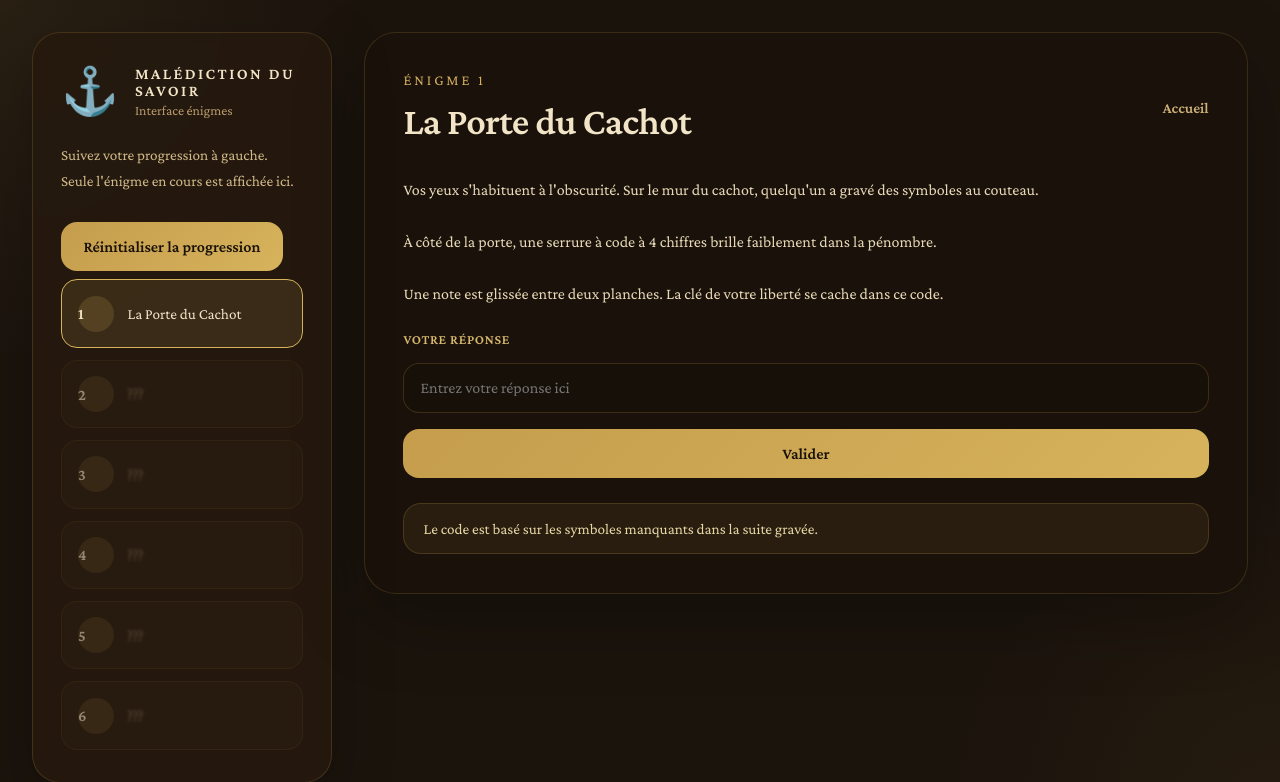
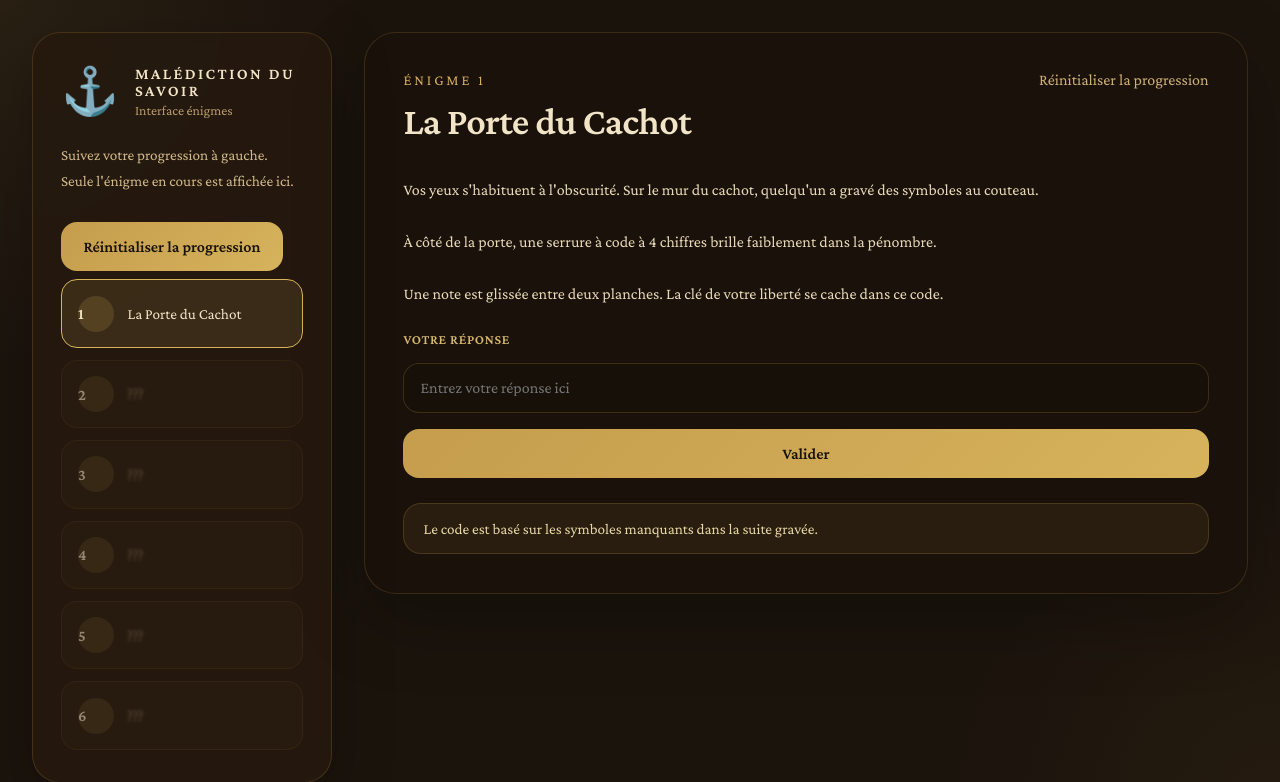
Before and after one commit to Raphael-JF/Stage-IA, a FastAPI app: page /enigme/1 in a window 1280 px wide. Shown: the top 782 px of the page. Run offline with FastAPI, Linux system fonts and the light colour scheme.

Commit message:
bouton reset

```diff
--- a/server/api/static/style.css
+++ b/server/api/static/style.css
@@ -189,6 +189,18 @@ h1 {
     font-size: 0.95rem;
     font-weight: 600;
     align-self: center;
+}
+
+button.panel-link {
+    background: transparent;
+    border: none;
+    padding: 0;
+    cursor: pointer;
+    font: inherit;
+}
+
+.panel-reset-form {
+    margin: 0;
 }
 
 .paragraph {
--- a/server/api/templates/enigme.html
+++ b/server/api/templates/enigme.html
@@ -63,7 +63,10 @@
                         <span class="panel-badge">Énigme {{ current.id }}</span>
                         <h1>{{ current.title }}</h1>
                     </div>
-                    <a class="panel-link" href="/">Accueil</a>
+                    <form method="post" action="/progress/reset"
+                        onsubmit="return confirm('Réinitialiser la progression ?');" class="panel-reset-form">
+                        <button type="submit" class="panel-link">Réinitialiser la progression</button>
+                    </form>
                 </div>
 
                 {% for paragraph in current.paragraphs %}
```
